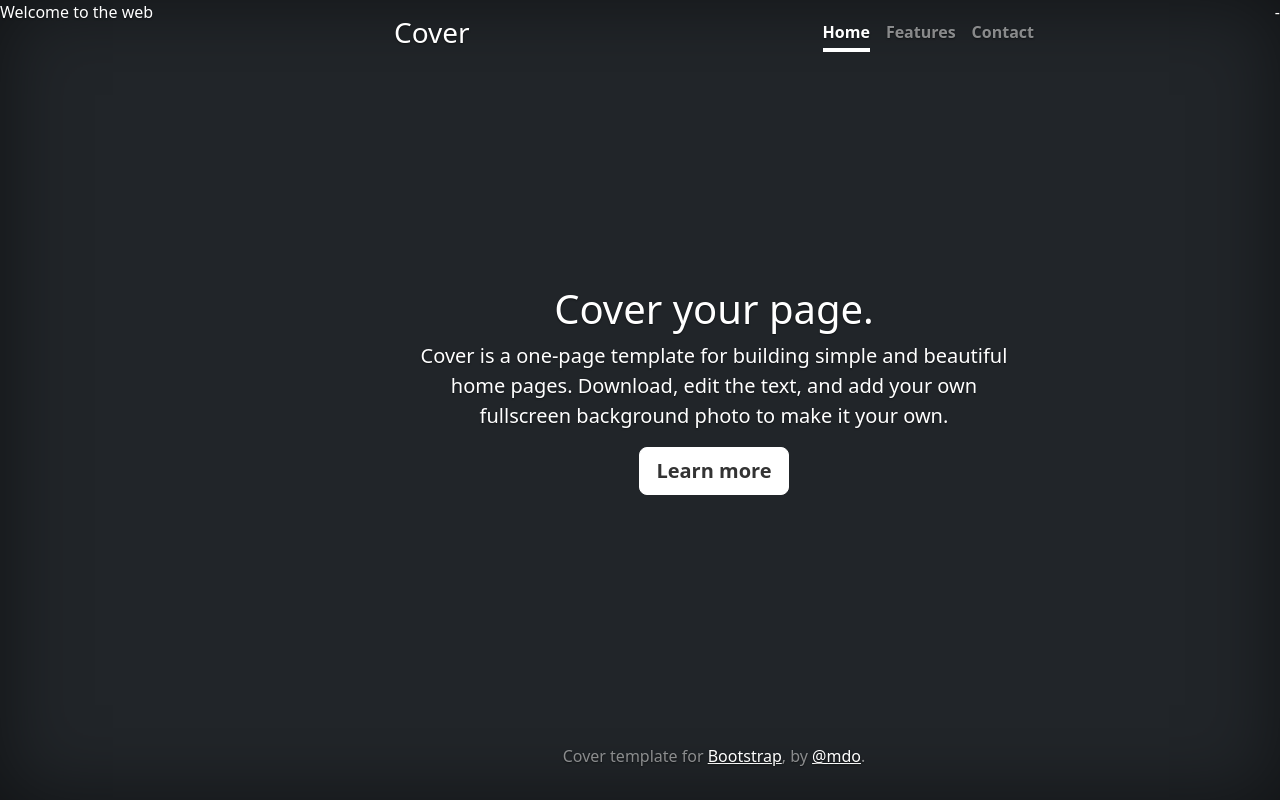
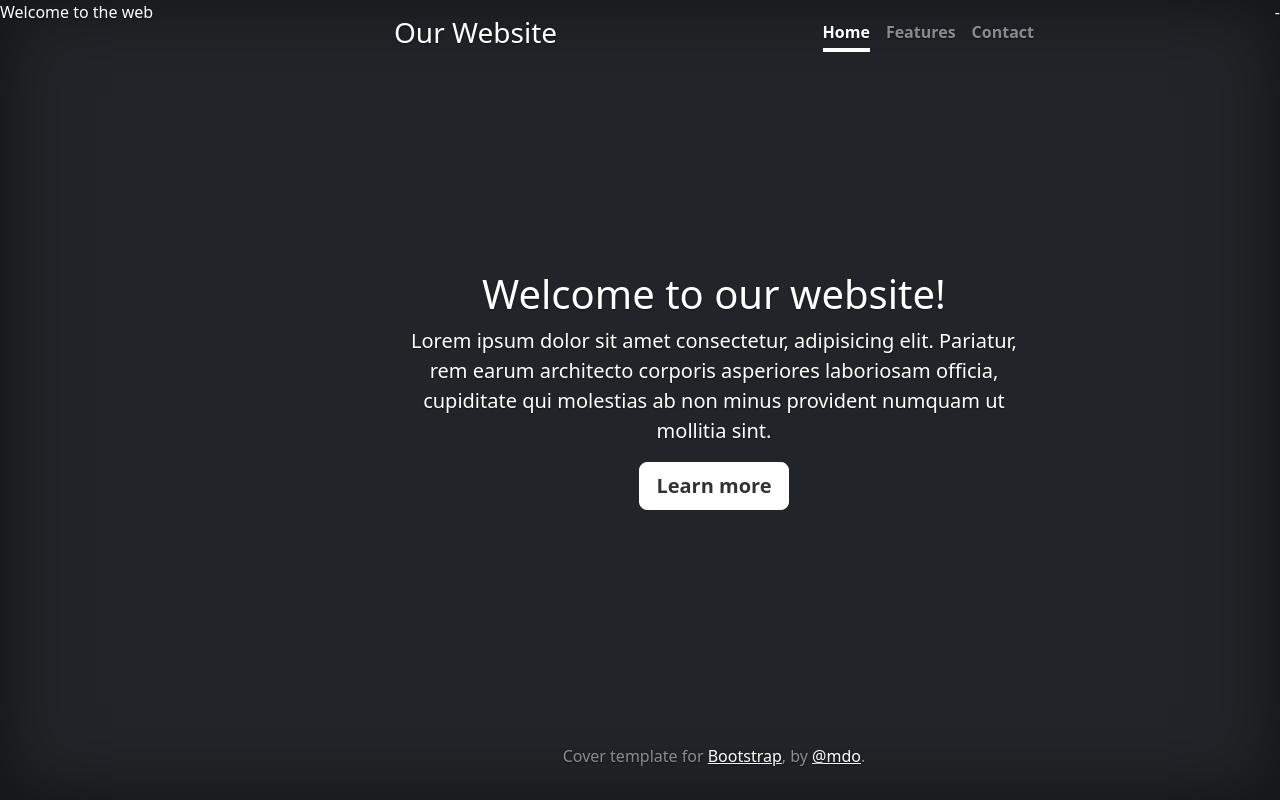
Before and after one commit to wateermalone/html-website, a plain HTML site: page index.html in a window 1280 px wide. Drawn offline with nearby package versions, Linux system fonts and the light colour scheme.

Commit message:
Update index,html
Change title and content of the web

```diff
--- a/index.html
+++ b/index.html
@@ -6,9 +6,12 @@
     <meta name="description" content="">
     <meta name="author" content="Mark Otto, Jacob Thornton, and Bootstrap contributors">
     <meta name="generator" content="Hugo 0.88.1">
-    <title>Cover Template · Bootstrap v5.1</title>
+    <title>Our Website</title>
 
-    <link rel="canonical" href="https://getbootstrap.com/docs/5.1/examples/cover/">
+  <link rel="canonical" href="https://getbootstrap.com/docs/5.1/examples/cover/">
+  <link rel="preconnect" href="https://fonts.googleapis.com">
+  <link rel="preconnect" href="https://fonts.gstatic.com" crossorigin>
+  <link href="https://fonts.googleapis.com/css2?family=Josefin+Sans:wght@300&display=swap" rel="stylesheet">
 
 
 
@@ -42,7 +45,7 @@
 <div class="cover-container d-flex w-100 h-100 p-3 mx-auto flex-column">
   <header class="mb-auto">
     <div>
-      <h3 class="float-md-start mb-0">Cover</h3>
+      <h3 class="float-md-start mb-0">Our Website</h3>
       <nav class="nav nav-masthead justify-content-center float-md-end">
         <a class="nav-link active" aria-current="page" href="#">Home</a>
         <a class="nav-link" href="#">Features</a>
@@ -52,8 +55,9 @@
   </header>
 
   <main class="px-3">
-    <h1>Cover your page.</h1>
-    <p class="lead">Cover is a one-page template for building simple and beautiful home pages. Download, edit the text, and add your own fullscreen background photo to make it your own.</p>
+    <h1>Welcome to our website!</h1>
+      <p class="lead">Lorem ipsum dolor sit amet consectetur, adipisicing elit. Pariatur, rem earum architecto corporis
+        asperiores laboriosam officia, cupiditate qui molestias ab non minus provident numquam ut mollitia sint.</p>
     <p class="lead">
       <a href="#" class="btn btn-lg btn-secondary fw-bold border-white bg-white">Learn more</a>
     </p>
```
